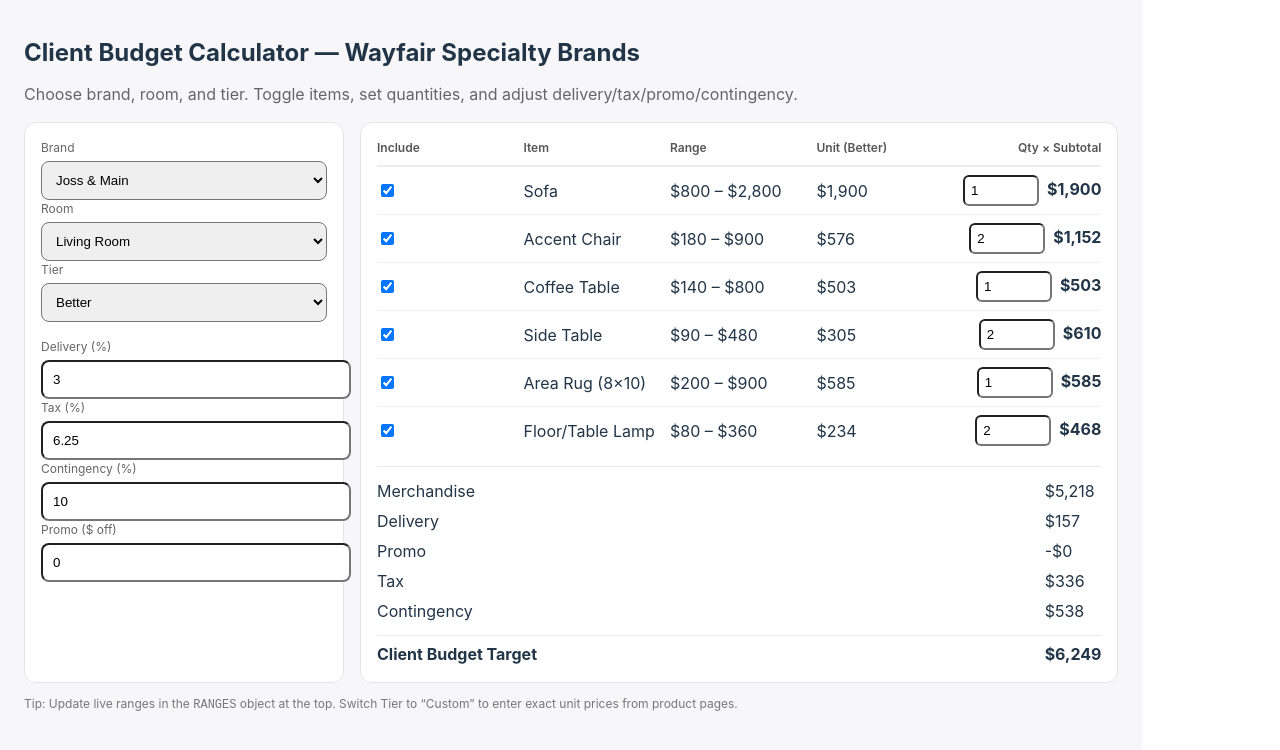
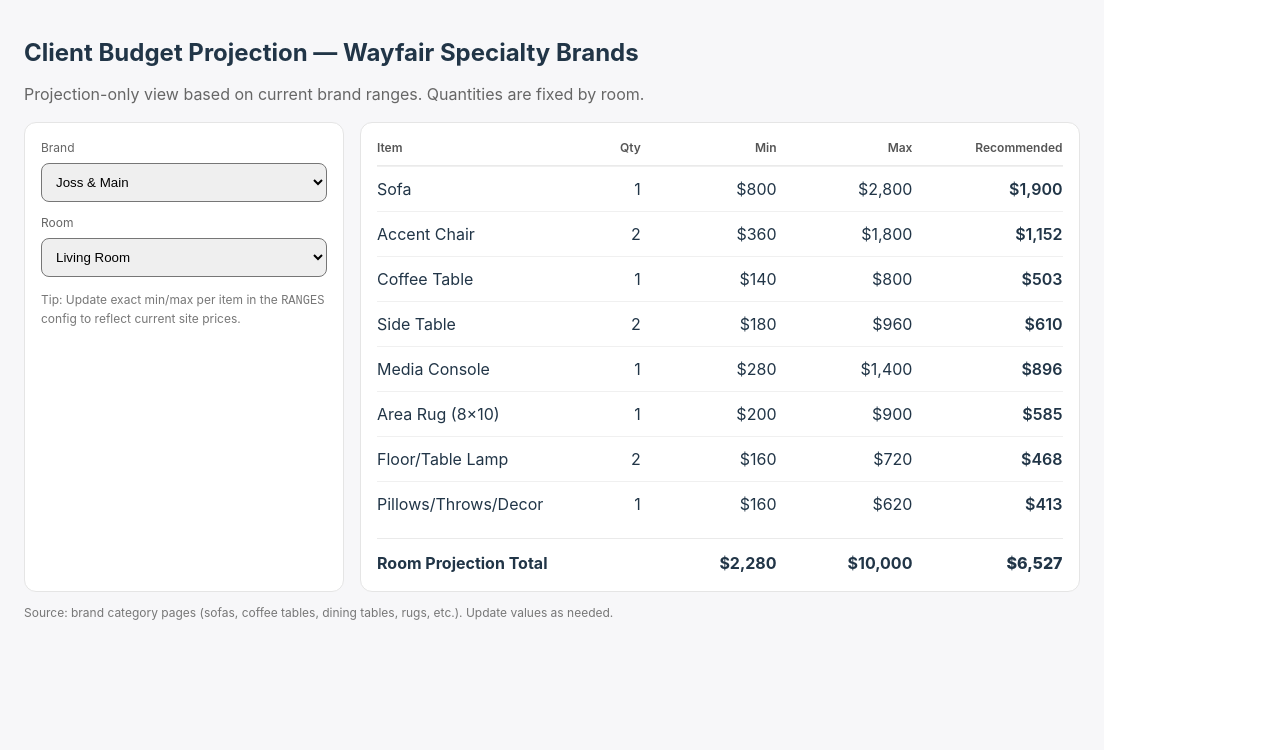
Before and after one commit to hkufchak-sys/budget-calculator, a React (Vite) app: page / in a window 1280 px wide. Shown: the top 750 px of the page. Built offline with nearby package versions, Linux system fonts and the light colour scheme.

Commit message:
Update App.tsx

```diff
--- a/src/App.tsx
+++ b/src/App.tsx
@@ -2,63 +2,61 @@
 
 type Brand = "Joss & Main" | "AllModern" | "Birch Lane";
 type Range = { min: number; max: number };
-type Item = { key: string; label: string; qty?: number; required?: boolean; ranges: Record<Brand, Range> };
+type Item = { key: string; label: string; qty: number; ranges: Record<Brand, Range> };
 type Room = { key: string; label: string; items: Item[] };
-type Tier = "Good" | "Better" | "Best" | "Custom";
 
 const currency = (n: number) =>
   n.toLocaleString(undefined, { style: "currency", currency: "USD", maximumFractionDigits: 0 });
 
-// ====== EDIT THESE TO YOUR REAL NUMBERS WHEN READY ======
+/**
+ * RANGES — update these with the exact min/max you verify on brand category pages.
+ * Tip: use 8x10 for main rugs, per-chair pricing for dining chairs.
+ * Quantities are fixed for projection (clients can't change them).
+ */
 const RANGES: Room[] = [
   {
     key: "living",
     label: "Living Room",
     items: [
-      { key: "sofa", label: "Sofa", required: true, ranges: {
-        "Joss & Main": { min: 800, max: 2800 },
-        "AllModern":   { min: 700, max: 3000 },
+      { key: "sofa",         label: "Sofa",                 qty: 1, ranges: {
+        "Joss & Main": { min: 800,  max: 2800 },
+        "AllModern":   { min: 700,  max: 3000 },
         "Birch Lane":  { min: 1300, max: 4500 },
       }},
-      { key: "sectional", label: "Sectional (optional)", ranges: {
-        "Joss & Main": { min: 1000, max: 3800 },
-        "AllModern":   { min: 1100, max: 4800 },
-        "Birch Lane":  { min: 1900, max: 6500 },
+      { key: "accent",       label: "Accent Chair",         qty: 2, ranges: {
+        "Joss & Main": { min: 180,  max: 900  },
+        "AllModern":   { min: 170,  max: 1200 },
+        "Birch Lane":  { min: 320,  max: 1600 },
       }},
-      { key: "accentChair", label: "Accent Chair", qty: 2, ranges: {
-        "Joss & Main": { min: 180, max: 900 },
-        "AllModern":   { min: 170, max: 1200 },
-        "Birch Lane":  { min: 320, max: 1600 },
+      { key: "coffee",       label: "Coffee Table",         qty: 1, ranges: {
+        "Joss & Main": { min: 140,  max: 800  },
+        "AllModern":   { min: 120,  max: 900  },
+        "Birch Lane":  { min: 280,  max: 1200 },
       }},
-      { key: "coffeeTable", label: "Coffee Table", required: true, ranges: {
-        "Joss & Main": { min: 140, max: 800 },
-        "AllModern":   { min: 120, max: 900 },
-        "Birch Lane":  { min: 280, max: 1200 },
+      { key: "side",         label: "Side Table",           qty: 2, ranges: {
+        "Joss & Main": { min: 90,   max: 480  },
+        "AllModern":   { min: 80,   max: 520  },
+        "Birch Lane":  { min: 160,  max: 720  },
       }},
-      { key: "sideTable", label: "Side Table", qty: 2, ranges: {
-        "Joss & Main": { min: 90, max: 480 },
-        "AllModern":   { min: 80, max: 520 },
-        "Birch Lane":  { min: 160, max: 720 },
+      { key: "media",        label: "Media Console",        qty: 1, ranges: {
+        "Joss & Main": { min: 280,  max: 1400 },
+        "AllModern":   { min: 240,  max: 1600 },
+        "Birch Lane":  { min: 520,  max: 2200 },
       }},
-      { key: "mediaConsole", label: "Media Console", ranges: {
-        "Joss & Main": { min: 280, max: 1400 },
-        "AllModern":   { min: 240, max: 1600 },
-        "Birch Lane":  { min: 520, max: 2200 },
+      { key: "rug",          label: "Area Rug (8×10)",      qty: 1, ranges: {
+        "Joss & Main": { min: 200,  max: 900  },
+        "AllModern":   { min: 180,  max: 1100 },
+        "Birch Lane":  { min: 260,  max: 1600 },
       }},
-      { key: "rug", label: "Area Rug (8×10)", required: true, ranges: {
-        "Joss & Main": { min: 200, max: 900 },
-        "AllModern":   { min: 180, max: 1100 },
-        "Birch Lane":  { min: 260, max: 1600 },
+      { key: "lamps",        label: "Floor/Table Lamp",     qty: 2, ranges: {
+        "Joss & Main": { min: 80,   max: 360  },
+        "AllModern":   { min: 70,   max: 460  },
+        "Birch Lane":  { min: 130,  max: 620  },
       }},
-      { key: "lamps", label: "Floor/Table Lamp", qty: 2, ranges: {
-        "Joss & Main": { min: 80, max: 360 },
-        "AllModern":   { min: 70, max: 460 },
-        "Birch Lane":  { min: 130, max: 620 },
-      }},
-      { key: "decor", label: "Pillows/Throws/Decor (bundle)", ranges: {
-        "Joss & Main": { min: 160, max: 620 },
-        "AllModern":   { min: 150, max: 720 },
-        "Birch Lane":  { min: 260, max: 900 },
+      { key: "decor",        label: "Pillows/Throws/Decor", qty: 1, ranges: {
+        "Joss & Main": { min: 160,  max: 620  },
+        "AllModern":   { min: 150,  max: 720  },
+        "Birch Lane":  { min: 260,  max: 900  },
       }},
     ],
   },
@@ -66,45 +64,45 @@
     key: "bedroom",
     label: "Bedroom",
     items: [
-      { key: "bed", label: "Bed Frame", required: true, ranges: {
-        "Joss & Main": { min: 350, max: 1500 },
-        "AllModern":   { min: 320, max: 1700 },
-        "Birch Lane":  { min: 650, max: 2600 },
+      { key: "bed",       label: "Bed Frame",                qty: 1, ranges: {
+        "Joss & Main": { min: 350,  max: 1500 },
+        "AllModern":   { min: 320,  max: 1700 },
+        "Birch Lane":  { min: 650,  max: 2600 },
       }},
-      { key: "mattress", label: "Mattress (Queen)", required: true, ranges: {
-        "Joss & Main": { min: 400, max: 1500 },
-        "AllModern":   { min: 400, max: 1700 },
-        "Birch Lane":  { min: 650, max: 2300 },
+      { key: "mattress",  label: "Mattress (Queen)",         qty: 1, ranges: {
+        "Joss & Main": { min: 400,  max: 1500 },
+        "AllModern":   { min: 400,  max: 1700 },
+        "Birch Lane":  { min: 650,  max: 2300 },
       }},
-      { key: "nightstand", label: "Nightstand", qty: 2, ranges: {
-        "Joss & Main": { min: 140, max: 620 },
-        "AllModern":   { min: 120, max: 720 },
-        "Birch Lane":  { min: 240, max: 920 },
+      { key: "nights",    label: "Nightstand",               qty: 2, ranges: {
+        "Joss & Main": { min: 140,  max: 620  },
+        "AllModern":   { min: 120,  max: 720  },
+        "Birch Lane":  { min: 240,  max: 920  },
       }},
-      { key: "dresser", label: "Dresser", ranges: {
-        "Joss & Main": { min: 280, max: 1400 },
-        "AllModern":   { min: 260, max: 1600 },
-        "Birch Lane":  { min: 520, max: 2300 },
+      { key: "dresser",   label: "Dresser",                  qty: 1, ranges: {
+        "Joss & Main": { min: 280,  max: 1400 },
+        "AllModern":   { min: 260,  max: 1600 },
+        "Birch Lane":  { min: 520,  max: 2300 },
       }},
-      { key: "bench", label: "Bed Bench", ranges: {
-        "Joss & Main": { min: 160, max: 720 },
-        "AllModern":   { min: 140, max: 820 },
-        "Birch Lane":  { min: 260, max: 1100 },
+      { key: "bench",     label: "Bed Bench",                qty: 1, ranges: {
+        "Joss & Main": { min: 160,  max: 720  },
+        "AllModern":   { min: 140,  max: 820  },
+        "Birch Lane":  { min: 260,  max: 1100 },
       }},
-      { key: "rugBR", label: "Area Rug (8×10)", ranges: {
-        "Joss & Main": { min: 200, max: 900 },
-        "AllModern":   { min: 180, max: 1100 },
-        "Birch Lane":  { min: 260, max: 1600 },
+      { key: "rugBR",     label: "Area Rug (8×10)",          qty: 1, ranges: {
+        "Joss & Main": { min: 200,  max: 900  },
+        "AllModern":   { min: 180,  max: 1100 },
+        "Birch Lane":  { min: 260,  max: 1600 },
       }},
-      { key: "bedding", label: "Bedding Set (duvet/insert/sheets)", ranges: {
-        "Joss & Main": { min: 200, max: 560 },
-        "AllModern":   { min: 190, max: 700 },
-        "Birch Lane":  { min: 260, max: 900 },
+      { key: "bedding",   label: "Bedding Set (duvet/sheets)", qty: 1, ranges: {
+        "Joss & Main": { min: 200,  max: 560  },
+        "AllModern":   { min: 190,  max: 700  },
+        "Birch Lane":  { min: 260,  max: 900  },
       }},
-      { key: "lampsBR", label: "Table Lamps (pair)", ranges: {
-        "Joss & Main": { min: 140, max: 520 },
-        "AllModern":   { min: 130, max: 620 },
-        "Birch Lane":  { min: 230, max: 920 },
+      { key: "lampsBR",   label: "Table Lamps (pair)",       qty: 1, ranges: {
+        "Joss & Main": { min: 140,  max: 520  },
+        "AllModern":   { min: 130,  max: 620  },
+        "Birch Lane":  { min: 230,  max: 920  },
       }},
     ],
   },
@@ -112,30 +110,30 @@
     key: "dining",
     label: "Dining Room",
     items: [
-      { key: "table", label: "Dining Table", required: true, ranges: {
-        "Joss & Main": { min: 340, max: 1900 },
-        "AllModern":   { min: 320, max: 2300 },
-        "Birch Lane":  { min: 720, max: 3200 },
+      { key: "table",     label: "Dining Table",             qty: 1, ranges: {
+        "Joss & Main": { min: 340,  max: 1900 },
+        "AllModern":   { min: 320,  max: 2300 },
+        "Birch Lane":  { min: 720,  max: 3200 },
       }},
-      { key: "chairs", label: "Dining Chairs (per chair)", qty: 6, required: true, ranges: {
-        "Joss & Main": { min: 90, max: 360 },
-        "AllModern":   { min: 80, max: 460 },
-        "Birch Lane":  { min: 160, max: 620 },
+      { key: "chairs",    label: "Dining Chairs (per chair)", qty: 6, ranges: {
+        "Joss & Main": { min: 90,   max: 360  },
+        "AllModern":   { min: 80,   max: 460  },
+        "Birch Lane":  { min: 160,  max: 620  },
       }},
-      { key: "sideboard", label: "Sideboard/Buffet", ranges: {
-        "Joss & Main": { min: 320, max: 1600 },
-        "AllModern":   { min: 300, max: 1800 },
-        "Birch Lane":  { min: 620, max: 2600 },
+      { key: "sideboard", label: "Sideboard/Buffet",         qty: 1, ranges: {
+        "Joss & Main": { min: 320,  max: 1600 },
+        "AllModern":   { min: 300,  max: 1800 },
+        "Birch Lane":  { min: 620,  max: 2600 },
       }},
-      { key: "rugDR", label: "Area Rug (8×10)", ranges: {
-        "Joss & Main": { min: 200, max: 900 },
-        "AllModern":   { min: 180, max: 1100 },
-        "Birch Lane":  { min: 260, max: 1600 },
+      { key: "rugDR",     label: "Area Rug (8×10)",          qty: 1, ranges: {
+        "Joss & Main": { min: 200,  max: 900  },
+        "AllModern":   { min: 180,  max: 1100 },
+        "Birch Lane":  { min: 260,  max: 1600 },
       }},
-      { key: "lightingDR", label: "Chandelier/Pendant", ranges: {
-        "Joss & Main": { min: 160, max: 720 },
-        "AllModern":   { min: 150, max: 900 },
-        "Birch Lane":  { min: 260, max: 1300 },
+      { key: "lightDR",   label: "Chandelier/Pendant",       qty: 1, ranges: {
+        "Joss & Main": { min: 160,  max: 720  },
+        "AllModern":   { min: 150,  max: 900  },
+        "Birch Lane":  { min: 260,  max: 1300 },
       }},
     ],
   },
@@ -143,193 +141,126 @@
     key: "office",
     label: "Home Office",
     items: [
-      { key: "desk", label: "Desk", required: true, ranges: {
-        "Joss & Main": { min: 170, max: 900 },
-        "AllModern":   { min: 160, max: 1100 },
-        "Birch Lane":  { min: 320, max: 1600 },
+      { key: "desk",      label: "Desk",                     qty: 1, ranges: {
+        "Joss & Main": { min: 170,  max: 900  },
+        "AllModern":   { min: 160,  max: 1100 },
+        "Birch Lane":  { min: 320,  max: 1600 },
       }},
-      { key: "officeChair", label: "Office Chair", required: true, ranges: {
-        "Joss & Main": { min: 140, max: 620 },
-        "AllModern":   { min: 130, max: 820 },
-        "Birch Lane":  { min: 230, max: 1100 },
+      { key: "chair",     label: "Office Chair",             qty: 1, ranges: {
+        "Joss & Main": { min: 140,  max: 620  },
+        "AllModern":   { min: 130,  max: 820  },
+        "Birch Lane":  { min: 230,  max: 1100 },
       }},
-      { key: "storage", label: "Bookcase/Storage", ranges: {
-        "Joss & Main": { min: 140, max: 700 },
-        "AllModern":   { min: 120, max: 900 },
-        "Birch Lane":  { min: 230, max: 1300 },
+      { key: "storage",   label: "Bookcase/Storage",         qty: 1, ranges: {
+        "Joss & Main": { min: 140,  max: 700  },
+        "AllModern":   { min: 120,  max: 900  },
+        "Birch Lane":  { min: 230,  max: 1300 },
       }},
-      { key: "rugOF", label: "Area Rug (5×8)", ranges: {
-        "Joss & Main": { min: 140, max: 600 },
-        "AllModern":   { min: 120, max: 700 },
-        "Birch Lane":  { min: 210, max: 900 },
+      { key: "rugOF",     label: "Area Rug (5×8)",           qty: 1, ranges: {
+        "Joss & Main": { min: 140,  max: 600  },
+        "AllModern":   { min: 120,  max: 700  },
+        "Birch Lane":  { min: 210,  max: 900  },
       }},
-      { key: "lampOF", label: "Task/Desk Lamp", ranges: {
-        "Joss & Main": { min: 70, max: 260 },
-        "AllModern":   { min: 60, max: 320 },
-        "Birch Lane":  { min: 110, max: 450 },
+      { key: "lampOF",    label: "Task/Desk Lamp",           qty: 1, ranges: {
+        "Joss & Main": { min: 70,   max: 260  },
+        "AllModern":   { min: 60,   max: 320  },
+        "Birch Lane":  { min: 110,  max: 450  },
       }},
     ],
   },
 ];
-// =======================================================
 
-function unitForTier(range: Range, tier: Tier) {
-  const { min, max } = range;
-  if (tier === "Good") return min;
-  if (tier === "Best") return max;
-  if (tier === "Better") return Math.round(min + (max - min) * 0.55);
-  return Math.round((min + max) / 2);
-}
+/** Midpoint recommendation */
+const recommend = (r: Range) => Math.round(r.min + 0.55 * (r.max - r.min));
 
 export default function App() {
   const [brand, setBrand] = useState<Brand>("Joss & Main");
   const [roomKey, setRoomKey] = useState<string>(RANGES[0].key);
-  const [tier, setTier] = useState<Tier>("Better");
-  const [enabled, setEnabled] = useState<Record<string, boolean>>({});
-  const [qty, setQty] = useState<Record<string, number>>({});
-  const [custom, setCustom] = useState<Record<string, number>>({});
-  const [deliveryPct, setDeliveryPct] = useState(3);
-  const [taxPct, setTaxPct] = useState(6.25);
-  const [contingencyPct, setContingencyPct] = useState(10);
-  const [promo, setPromo] = useState(0);
 
   const room = useMemo(() => RANGES.find(r => r.key === roomKey)!, [roomKey]);
 
-  // initialize when room changes
-  useMemo(() => {
-    const e: Record<string, boolean> = {};
-    const q: Record<string, number> = {};
-    room.items.forEach(i => {
-      e[i.key] = !!(i.required || i.qty);
-      q[i.key] = i.qty ?? (i.required ? 1 : 0);
-    });
-    setEnabled(e);
-    setQty(q);
-    setCustom({});
-  }, [roomKey]);
+  const lines = room.items.map(i => {
+    const r = i.ranges[brand];
+    const unitRec = recommend(r);
+    const minSub = r.min * i.qty;
+    const maxSub = r.max * i.qty;
+    const recSub = unitRec * i.qty;
+    return { ...i, range: r, unitRec, minSub, maxSub, recSub };
+  });
 
-  const lines = room.items
-    .filter(i => enabled[i.key])
-    .map(i => {
-      const range = i.ranges[brand];
-      const unit = tier === "Custom" && custom[i.key] ? custom[i.key] : unitForTier(range, tier);
-      const quantity = qty[i.key] ?? 1;
-      return { ...i, range, unit, quantity, subtotal: unit * quantity };
-    });
+  const totals = lines.reduce(
+    (acc, l) => {
+      acc.min += l.minSub;
+      acc.max += l.maxSub;
+      acc.rec += l.recSub;
+      return acc;
+    },
+    { min: 0, max: 0, rec: 0 }
+  );
 
-  const merchandise = lines.reduce((s, l) => s + l.subtotal, 0);
-  const delivery = Math.round(merchandise * (deliveryPct / 100));
-  const subBeforeTax = Math.max(0, merchandise + delivery - promo);
-  const tax = Math.round(subBeforeTax * (taxPct / 100));
-  const contingency = Math.round(subBeforeTax * (contingencyPct / 100));
-  const total = subBeforeTax + tax + contingency;
-
-  const label = (s: string) => <div style={{ fontSize: 12, color: "#666", marginBottom: 4 }}>{s}</div>;
   const box: React.CSSProperties = { padding: 16, border: "1px solid #e5e5e5", borderRadius: 12, background: "#fff" };
-  const row: React.CSSProperties = { display: "grid", gridTemplateColumns: "1fr 1fr 1fr 1fr 1fr", gap: 8, padding: "8px 0", borderTop: "1px solid #f0f0f0", alignItems: "center" };
 
   return (
     <div style={{ fontFamily: "Inter, system-ui, sans-serif", margin: "0 auto", maxWidth: 1100, padding: 24, background: "#f7f7f9", minHeight: "100vh" }}>
-      <h1 style={{ fontSize: 24, marginBottom: 8 }}>Client Budget Calculator — Wayfair Specialty Brands</h1>
-      <p style={{ color: "#666", marginBottom: 16 }}>Choose brand, room, and tier. Toggle items, set quantities, and adjust delivery/tax/promo/contingency.</p>
+      <h1 style={{ fontSize: 24, marginBottom: 4 }}>Client Budget Projection — Wayfair Specialty Brands</h1>
+      <p style={{ color: "#666", marginBottom: 16 }}>Projection-only view based on current brand ranges. Quantities are fixed by room.</p>
 
       <div style={{ display: "grid", gridTemplateColumns: "320px 1fr", gap: 16 }}>
-        {/* Left controls */}
+        {/* Controls (locked to Brand + Room only) */}
         <div style={box}>
-          {label("Brand")}
+          <div style={{ fontSize: 12, color: "#666", marginBottom: 6 }}>Brand</div>
           <select value={brand} onChange={(e) => setBrand(e.target.value as Brand)} style={{ width: "100%", padding: 10, borderRadius: 8 }}>
             <option>Joss & Main</option>
             <option>AllModern</option>
             <option>Birch Lane</option>
           </select>
 
-          {label("Room")}
+          <div style={{ height: 12 }} />
+
+          <div style={{ fontSize: 12, color: "#666", marginBottom: 6 }}>Room</div>
           <select value={roomKey} onChange={(e) => setRoomKey(e.target.value)} style={{ width: "100%", padding: 10, borderRadius: 8 }}>
             {RANGES.map(r => <option key={r.key} value={r.key}>{r.label}</option>)}
           </select>
 
-          {label("Tier")}
-          <select value={tier} onChange={(e) => setTier(e.target.value as Tier)} style={{ width: "100%", padding: 10, borderRadius: 8 }}>
-            <option>Good</option>
-            <option>Better</option>
-            <option>Best</option>
-            <option>Custom</option>
-          </select>
-
-          <div style={{ height: 16 }} />
-
-          {label("Delivery (%)")}
-          <input type="number" value={deliveryPct} onChange={(e) => setDeliveryPct(Number(e.target.value || 0))} style={{ width: "100%", padding: 10, borderRadius: 8 }} />
-          {label("Tax (%)")}
-          <input type="number" value={taxPct} onChange={(e) => setTaxPct(Number(e.target.value || 0))} style={{ width: "100%", padding: 10, borderRadius: 8 }} />
-          {label("Contingency (%)")}
-          <input type="number" value={contingencyPct} onChange={(e) => setContingencyPct(Number(e.target.value || 0))} style={{ width: "100%", padding: 10, borderRadius: 8 }} />
-          {label("Promo ($ off)")}
-          <input type="number" value={promo} onChange={(e) => setPromo(Number(e.target.value || 0))} style={{ width: "100%", padding: 10, borderRadius: 8 }} />
+          <div style={{ marginTop: 14, fontSize: 12, color: "#777" }}>
+            Tip: Update exact min/max per item in the <code>RANGES</code> config to reflect current site prices.
+          </div>
         </div>
 
-        {/* Right table */}
+        {/* Table */}
         <div style={box}>
-          <div style={{ display: "grid", gridTemplateColumns: "1fr 1fr 1fr 1fr 1fr", gap: 8, fontSize: 12, fontWeight: 600, color: "#555", paddingBottom: 8, borderBottom: "1px solid #eaeaea" }}>
-            <div>Include</div>
+          <div style={{ display: "grid", gridTemplateColumns: "1.2fr 0.6fr 0.9fr 0.9fr 1fr", gap: 8, fontSize: 12, fontWeight: 600, color: "#555", paddingBottom: 8, borderBottom: "1px solid #eaeaea" }}>
             <div>Item</div>
-            <div>Range</div>
-            <div>Unit ({tier})</div>
-            <div style={{ textAlign: "right" }}>Qty × Subtotal</div>
+            <div style={{ textAlign: "right" }}>Qty</div>
+            <div style={{ textAlign: "right" }}>Min</div>
+            <div style={{ textAlign: "right" }}>Max</div>
+            <div style={{ textAlign: "right" }}>Recommended</div>
           </div>
 
           {lines.map(l => (
-            <div key={l.key} style={row}>
-              <div>
-                <input
-                  type="checkbox"
-                  checked={!!enabled[l.key]}
-                  onChange={(e) => setEnabled(s => ({ ...s, [l.key]: e.target.checked }))}
-                />
-              </div>
+            <div key={l.key} style={{ display: "grid", gridTemplateColumns: "1.2fr 0.6fr 0.9fr 0.9fr 1fr", gap: 8, padding: "10px 0", borderTop: "1px solid #f0f0f0", alignItems: "center" }}>
               <div>{l.label}</div>
-              <div>{currency(l.range.min)} – {currency(l.range.max)}</div>
-              <div>
-                {tier === "Custom" ? (
-                  <input
-                    type="number"
-                    value={custom[l.key] ?? ""}
-                    placeholder={String(l.unit)}
-                    onChange={(e) => setCustom(s => ({ ...s, [l.key]: Number(e.target.value || 0) }))}
-                    style={{ width: "100%", padding: 6, borderRadius: 6 }}
-                  />
-                ) : (
-                  currency(l.unit)
-                )}
-              </div>
-              <div style={{ textAlign: "right" }}>
-                <input
-                  type="number"
-                  value={l.quantity}
-                  onChange={(e) => setQty(s => ({ ...s, [l.key]: Math.max(0, Number(e.target.value || 0)) }))}
-                  style={{ width: 60, padding: 6, borderRadius: 6, marginRight: 8 }}
-                />
-                <strong>{currency(l.subtotal)}</strong>
-              </div>
+              <div style={{ textAlign: "right" }}>{l.qty}</div>
+              <div style={{ textAlign: "right" }}>{currency(l.minSub)}</div>
+              <div style={{ textAlign: "right" }}>{currency(l.maxSub)}</div>
+              <div style={{ textAlign: "right", fontWeight: 600 }}>{currency(l.recSub)}</div>
             </div>
           ))}
 
           <div style={{ borderTop: "1px solid #eaeaea", marginTop: 12, paddingTop: 12 }}>
-            <div style={{ display: "grid", gridTemplateColumns: "1fr auto", rowGap: 6 }}>
-              <div>Merchandise</div><div>{currency(merchandise)}</div>
-              <div>Delivery</div><div>{currency(delivery)}</div>
-              <div>Promo</div><div>-{currency(promo)}</div>
-              <div>Tax</div><div>{currency(tax)}</div>
-              <div>Contingency</div><div>{currency(contingency)}</div>
-              <div style={{ borderTop: "1px solid #eaeaea", marginTop: 6 }}></div><div style={{ borderTop: "1px solid #eaeaea", marginTop: 6 }}></div>
-              <div style={{ fontWeight: 700 }}>Client Budget Target</div><div style={{ fontWeight: 700 }}>{currency(total)}</div>
+            <div style={{ display: "grid", gridTemplateColumns: "1.2fr 0.6fr 0.9fr 0.9fr 1fr", gap: 8 }}>
+              <div style={{ fontWeight: 700 }}>Room Projection Total</div>
+              <div />
+              <div style={{ textAlign: "right", fontWeight: 700 }}>{currency(totals.min)}</div>
+              <div style={{ textAlign: "right", fontWeight: 700 }}>{currency(totals.max)}</div>
+              <div style={{ textAlign: "right", fontWeight: 800 }}>{currency(totals.rec)}</div>
             </div>
           </div>
         </div>
       </div>
 
       <p style={{ color: "#777", fontSize: 12, marginTop: 12 }}>
-        Tip: Update live ranges in the <code>RANGES</code> object at the top. Switch Tier to “Custom” to enter exact unit prices from product pages.
+        Source: brand category pages (sofas, coffee tables, dining tables, rugs, etc.). Update values as needed.
       </p>
     </div>
   );
```
